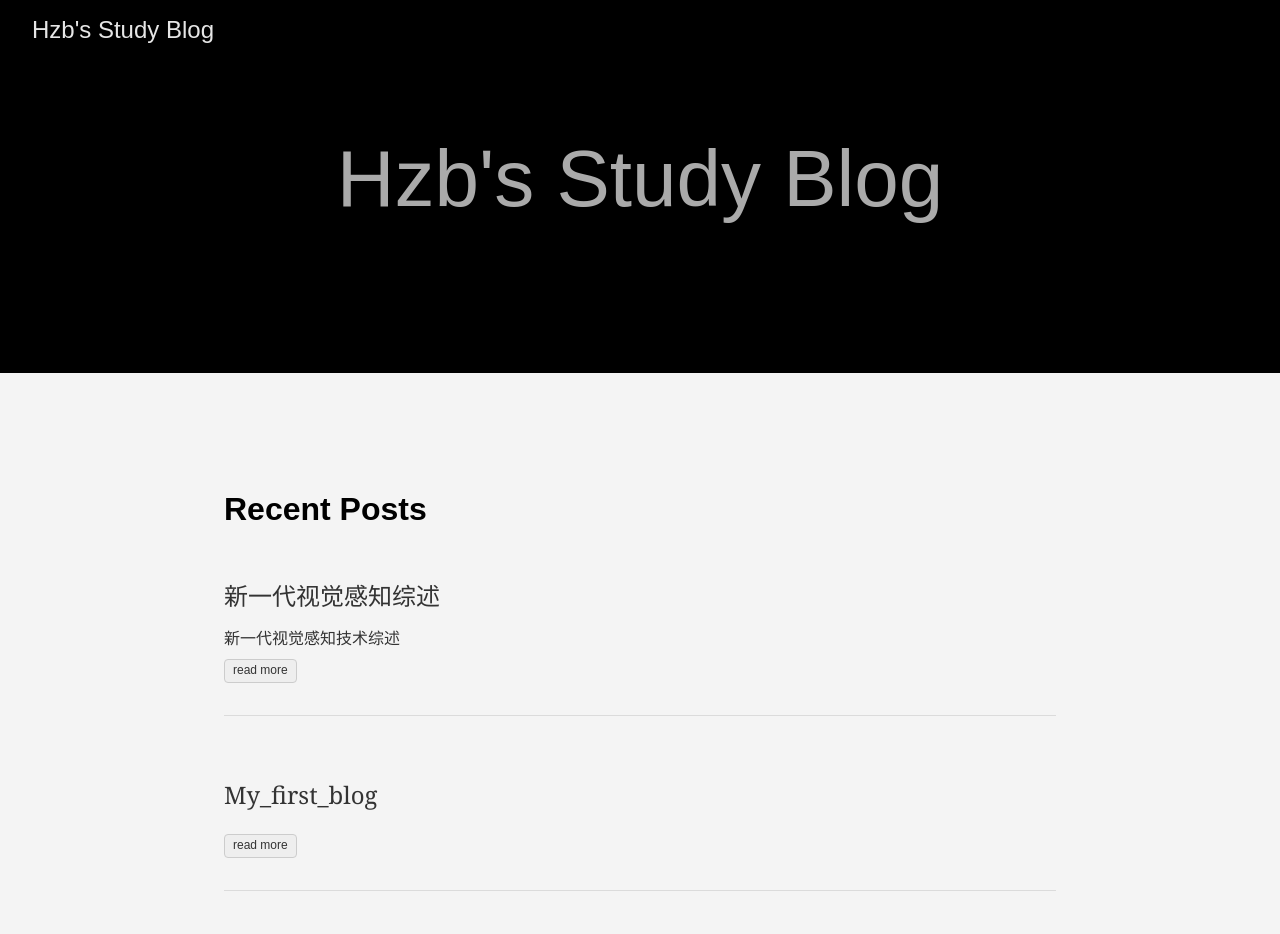
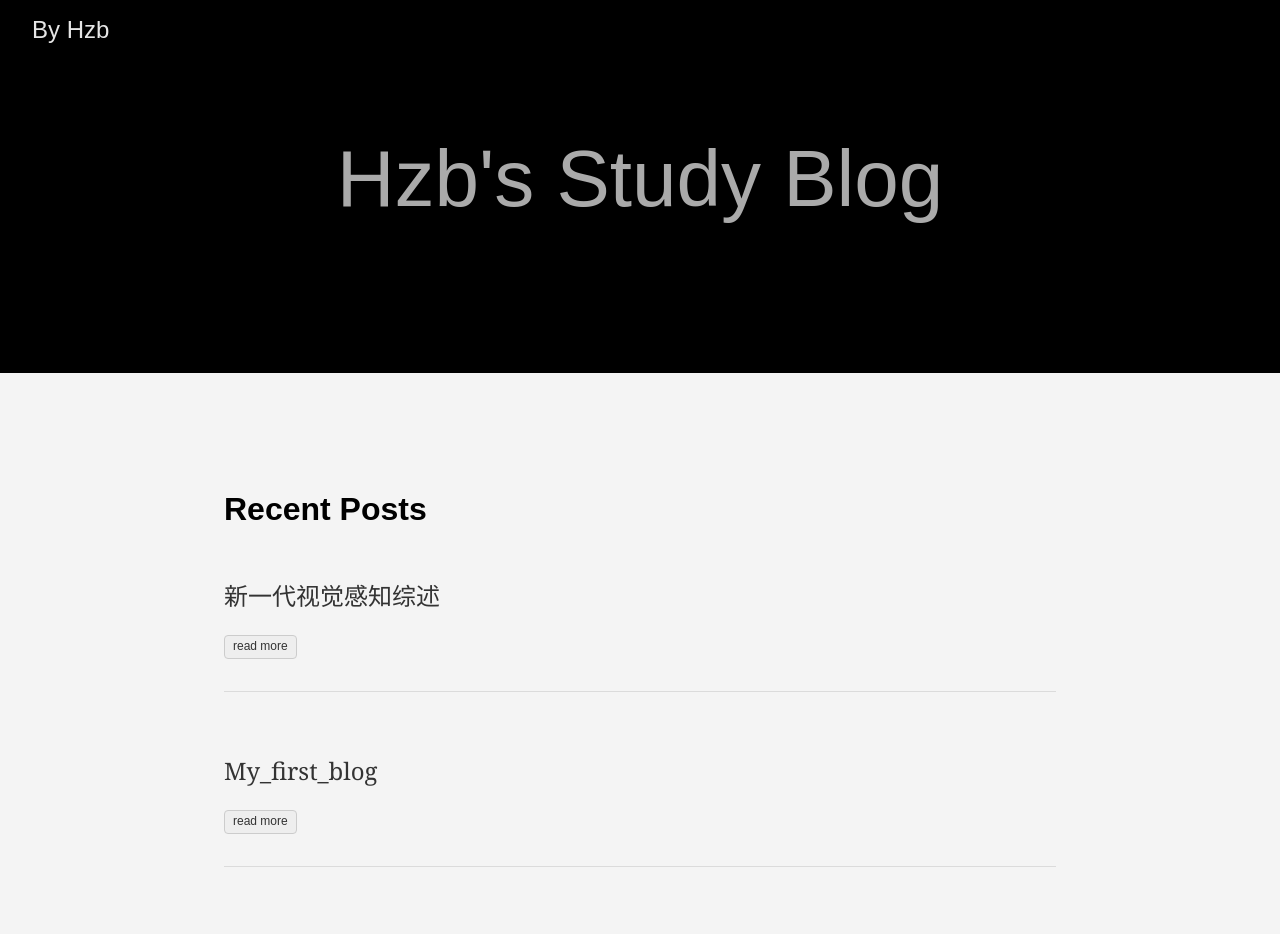
Before and after one commit to nibnahzuh/nibnahzuh.github.io, a plain HTML site: page index.html in a window 1280 px wide. Shown: the top 934 px of the page. Drawn offline with Linux system fonts and the light colour scheme.

Commit message:
eight_commit

```diff
--- a/index.html
+++ b/index.html
@@ -57,7 +57,7 @@
   <div class="flex-l justify-between items-center center">
     <a href="/" class="f3 fw2 hover-white no-underline white-90 dib">
 
-        Hzb&#39;s Study Blog
+        By Hzb
 
     </a>
     <div class="flex-l items-center">
@@ -124,7 +124,6 @@
             </a>
         </h1>
         <div class="f6 f5-l lh-copy nested-copy-line-height nested-links">
-          新一代视觉感知技术综述
         </div>
           <a href="/posts/%E6%96%B0%E4%B8%80%E4%BB%A3%E8%A7%86%E8%A7%89%E6%84%9F%E7%9F%A5%E7%BB%BC%E8%BF%B0/" class="ba b--moon-gray bg-light-gray br2 color-inherit dib f7 hover-bg-moon-gray link mt2 ph2 pv1">read more</a>
 
```
